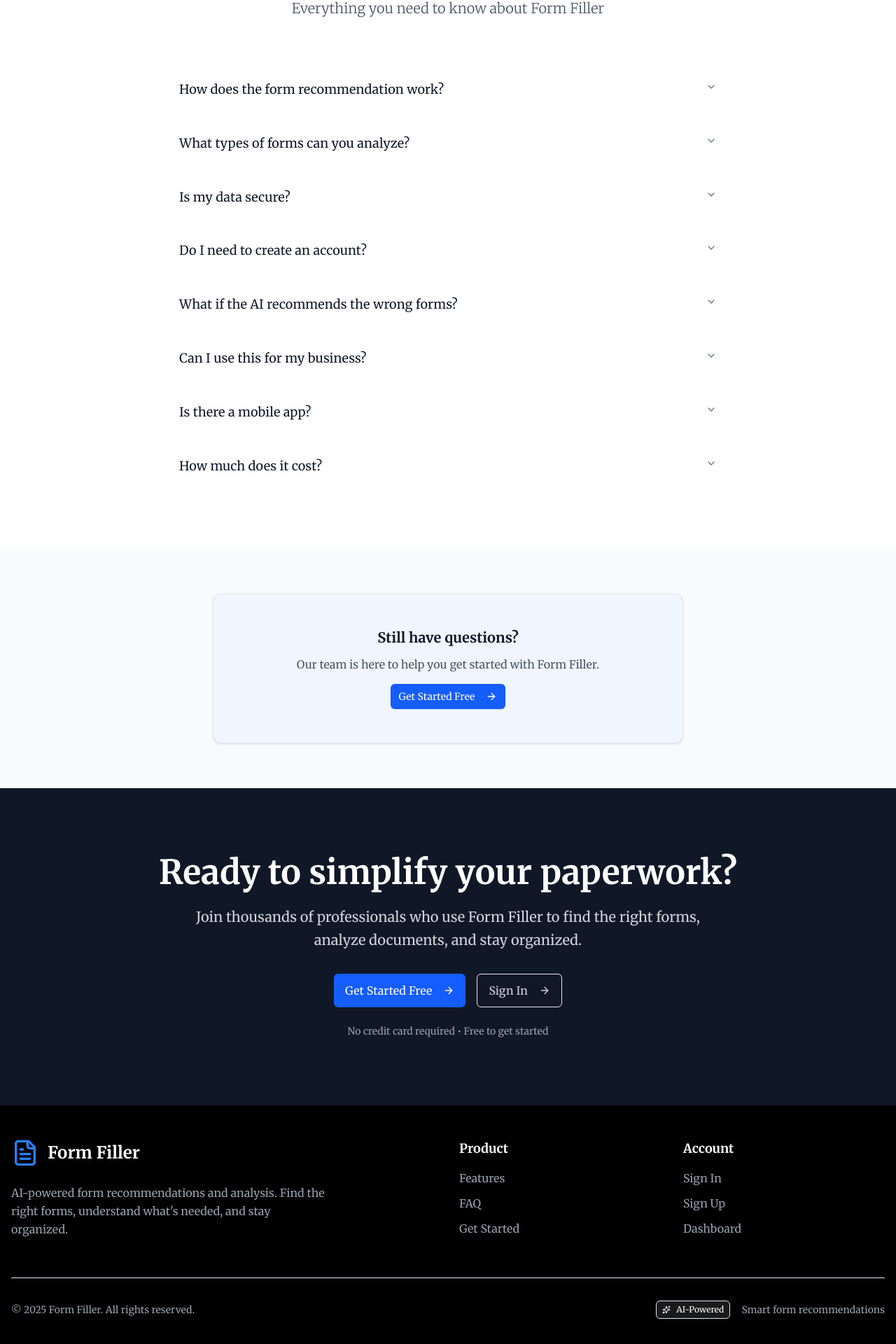
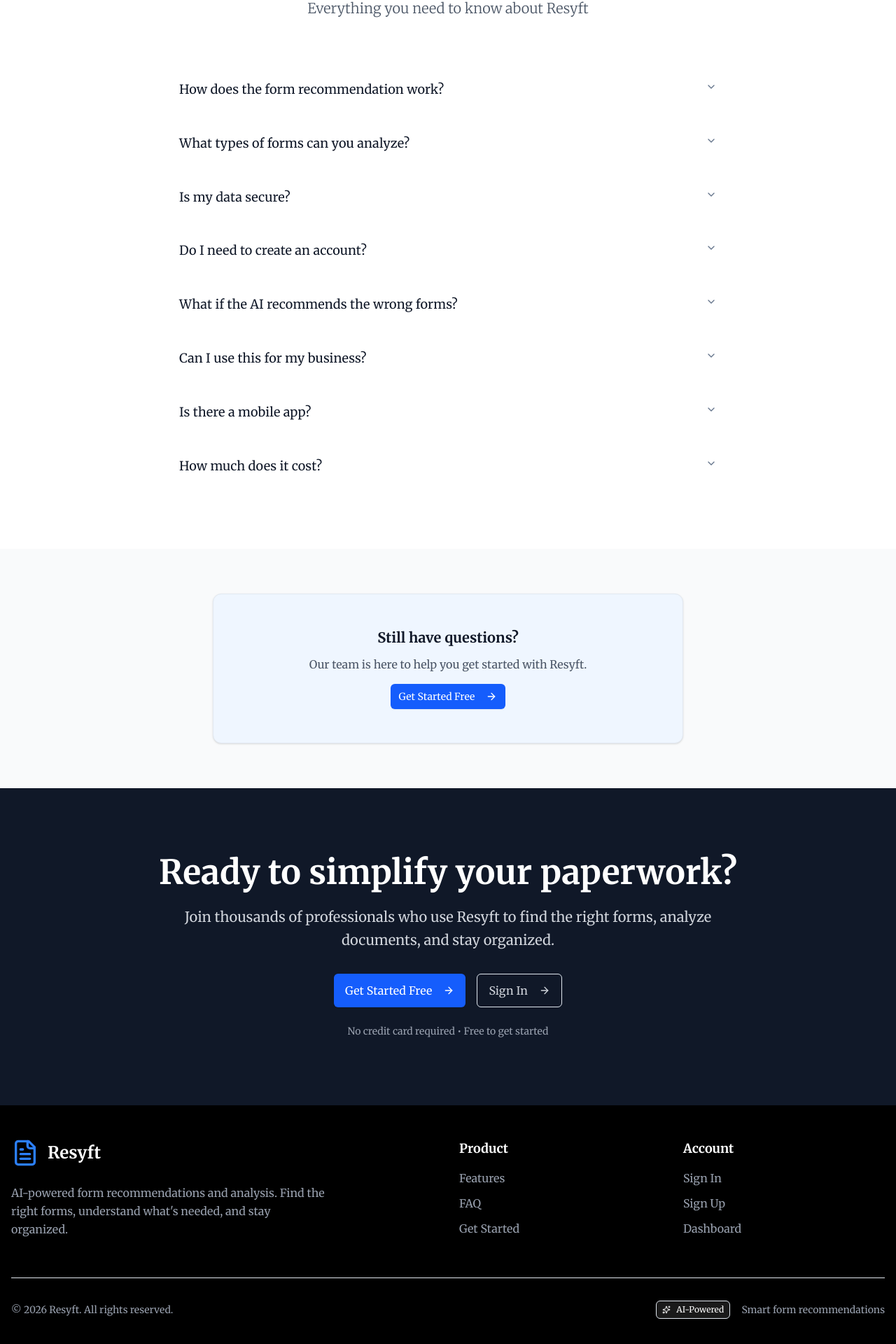
Before and after one commit to jadenryu/resyft, a Next.js app in the folder resyft-frontend/: page / in a window 1280 px wide. Shown: the part 5209-7129 px from the top of the page at 70% size. Built offline with nearby package versions, Linux system fonts and the light colour scheme; no server answers.

Commit message:
final pls

```diff
--- a/resyft-frontend/app/page.tsx
+++ b/resyft-frontend/app/page.tsx
@@ -264,7 +264,7 @@
               Frequently Asked Questions
             </h2>
             <p className="text-xl font-light text-gray-600 max-w-2xl mx-auto">
-              Everything you need to know about Form Filler
+              Everything you need to know about Resyft
             </p>
           </motion.div>
 
@@ -285,7 +285,7 @@
                 },
                 {
                   question: "Do I need to create an account?",
-                  answer: "Yes, a free account is required to use Form Filler. This allows you to save your projects, track your progress, and access your form recommendations anytime."
+                  answer: "Yes, a free account is required to use Resyft. This allows you to save your projects, track your progress, and access your form recommendations anytime."
                 },
                 {
                   question: "What if the AI recommends the wrong forms?",
@@ -293,15 +293,15 @@
                 },
                 {
                   question: "Can I use this for my business?",
-                  answer: "Yes! Form Filler is great for businesses of all sizes. Whether you need to handle employee paperwork, tax forms, or regulatory compliance, our AI can help you find and organize the right forms."
+                  answer: "Yes! Resyft is great for businesses of all sizes. Whether you need to handle employee paperwork, tax forms, or regulatory compliance, our AI can help you find and organize the right forms."
                 },
                 {
                   question: "Is there a mobile app?",
-                  answer: "Form Filler is a web application that works on any device with a browser. The responsive design means it works great on phones and tablets too."
+                  answer: "Rsyft is a web application that works on any device with a browser. The responsive design means it works great on phones and tablets too."
                 },
                 {
                   question: "How much does it cost?",
-                  answer: "Form Filler is free to get started. We offer premium plans for power users who need to process large volumes of forms or need additional features."
+                  answer: "Resyft is free to get started. We offer premium plans for power users who need to process large volumes of forms or need additional features."
                 }
               ].map((faq, index) => (
                 <motion.div
@@ -341,7 +341,7 @@
                   Still have questions?
                 </h3>
                 <p className="text-gray-600 mb-4 font-normal">
-                  Our team is here to help you get started with Form Filler.
+                  Our team is here to help you get started with Resyft.
                 </p>
                 <Link href="/signup">
                   <Button className="bg-blue-600 hover:bg-blue-700 text-white">
@@ -368,7 +368,7 @@
               Ready to simplify your paperwork?
             </h2>
             <p className="text-xl text-gray-300 mb-8 max-w-3xl mx-auto leading-relaxed font-normal">
-              Join thousands of professionals who use Form Filler to find the right forms,
+              Join thousands of professionals who use Resyft to find the right forms,
               analyze documents, and stay organized.
             </p>
             <div className="flex flex-col sm:flex-row gap-4 justify-center mb-6">
@@ -400,7 +400,7 @@
               <div className="flex items-center space-x-3 mb-6">
                 <FileText className="w-10 h-10 text-blue-500" />
                 <span className="text-2xl font-bold text-white">
-                  Form Filler
+                  Resyft
                 </span>
               </div>
               <p className="text-gray-400 max-w-md mb-6 leading-relaxed font-normal">
@@ -431,7 +431,7 @@
           <div className="border-t border-gray-700 pt-8 mt-8">
             <div className="flex flex-col md:flex-row justify-between items-center">
               <div className="text-gray-400 text-sm font-normal">
-                &copy; 2025 Form Filler. All rights reserved.
+                &copy; 2026 Resyft. All rights reserved.
               </div>
               <div className="flex items-center space-x-4 mt-4 md:mt-0">
                 <Badge variant="secondary" className="bg-white/10 text-white border-white/20">
```
Also changed, not shown: 1 other file (tests, documents, lock files or other folders).
